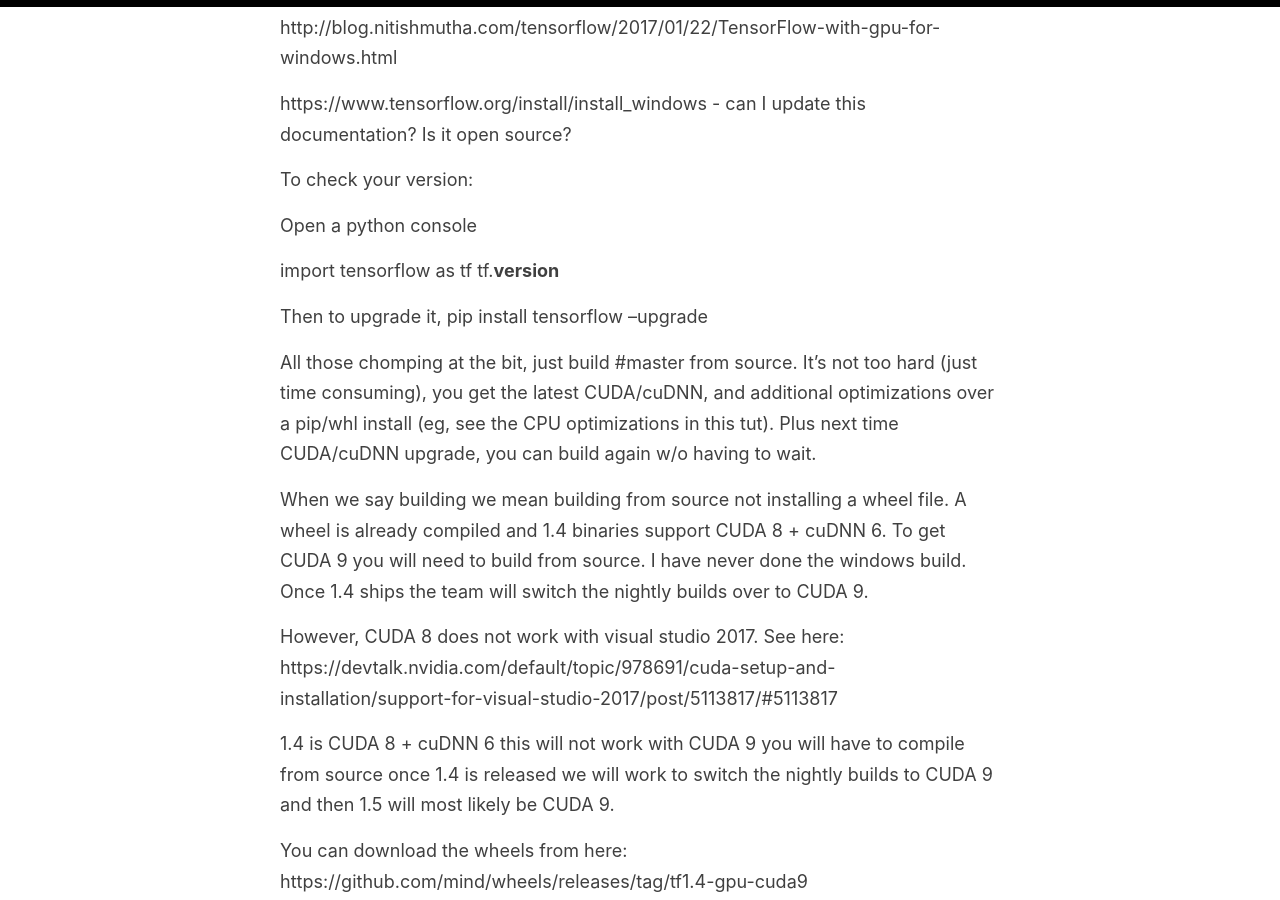
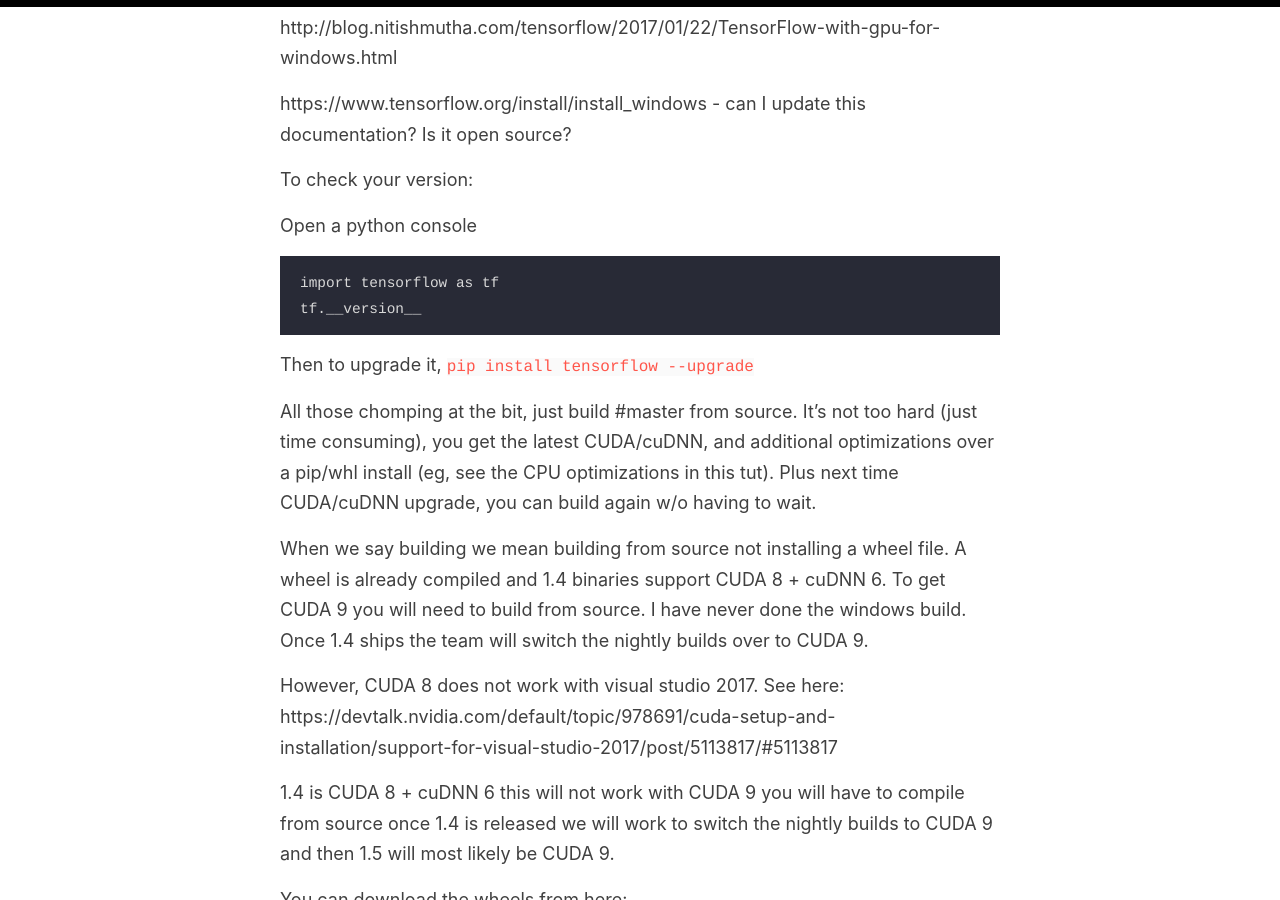
Before and after one commit to jss367/blog, a Jekyll site: the page built from _posts/2017-6-21-tensorflow-gpu-cuda.md, in a window 1280 px wide and 900 px high, scrolled down 3336 px. Built offline with Jekyll 4.4.1, drawn with Linux system fonts in a browser that asks for light colours; our own code applies the rules of GitHub Pages for plain Markdown files; some of the changed text lies outside the part shown.

````diff
--- a/_posts/2017-6-21-tensorflow-gpu-cuda.md
+++ b/_posts/2017-6-21-tensorflow-gpu-cuda.md
@@ -122,11 +122,11 @@ https://www.tensorflow.org/install/install_windows - can I update this documenta
 To check your version:
 
 Open a python console
-
+```
 import tensorflow as tf
 tf.__version__
-
-Then to upgrade it, pip install tensorflow --upgrade
+```
+Then to upgrade it, `pip install tensorflow --upgrade`
 
 
 
@@ -208,7 +208,7 @@ Variable Value: C:\Program Files\NVIDIA GPU Computing Toolkit\CUDA\v8.0
 
 now You can install TensorFlow with:
 
-pip install --upgrade tensorflow-gpu
+`pip install --upgrade tensorflow-gpu`
 
  python
 ython 3.6.2 |Anaconda custom (64-bit)| (default, Jul 20 2017, 12:30:02) [MSC v.1900 64 bit (AMD64)] on win3
````
